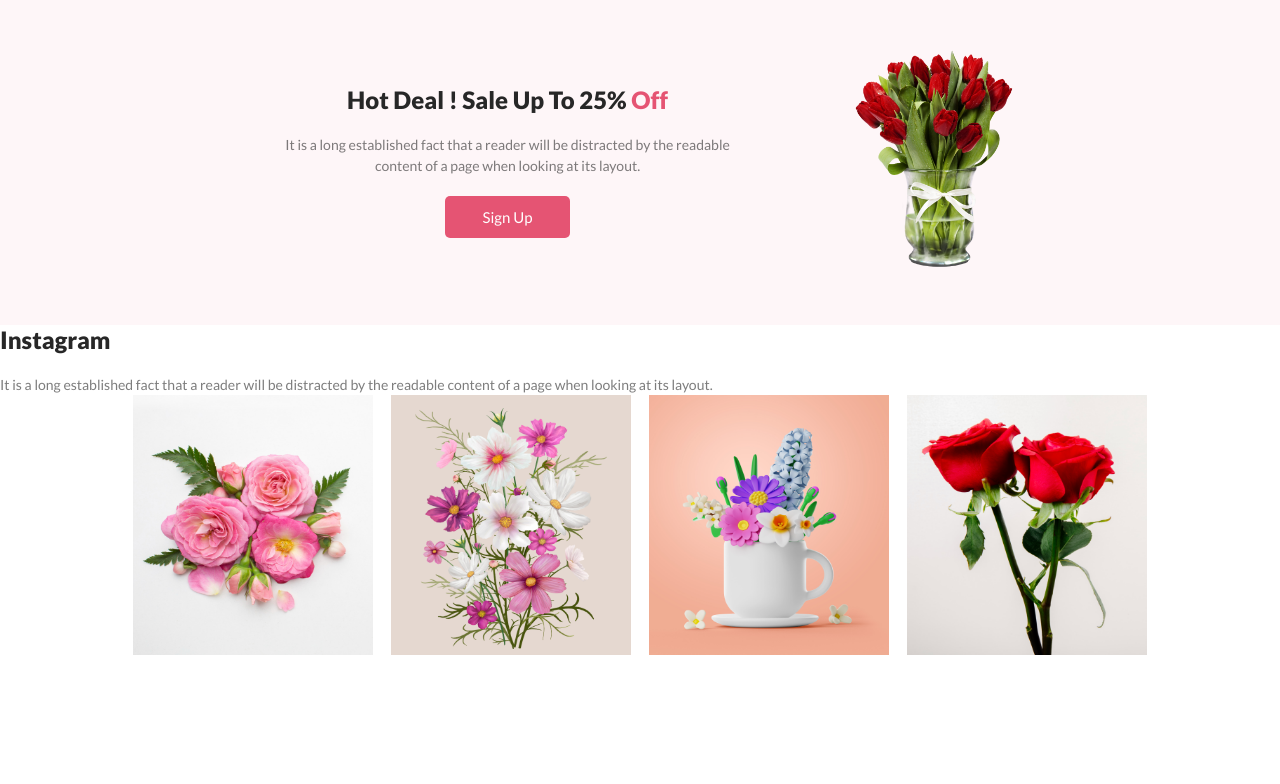
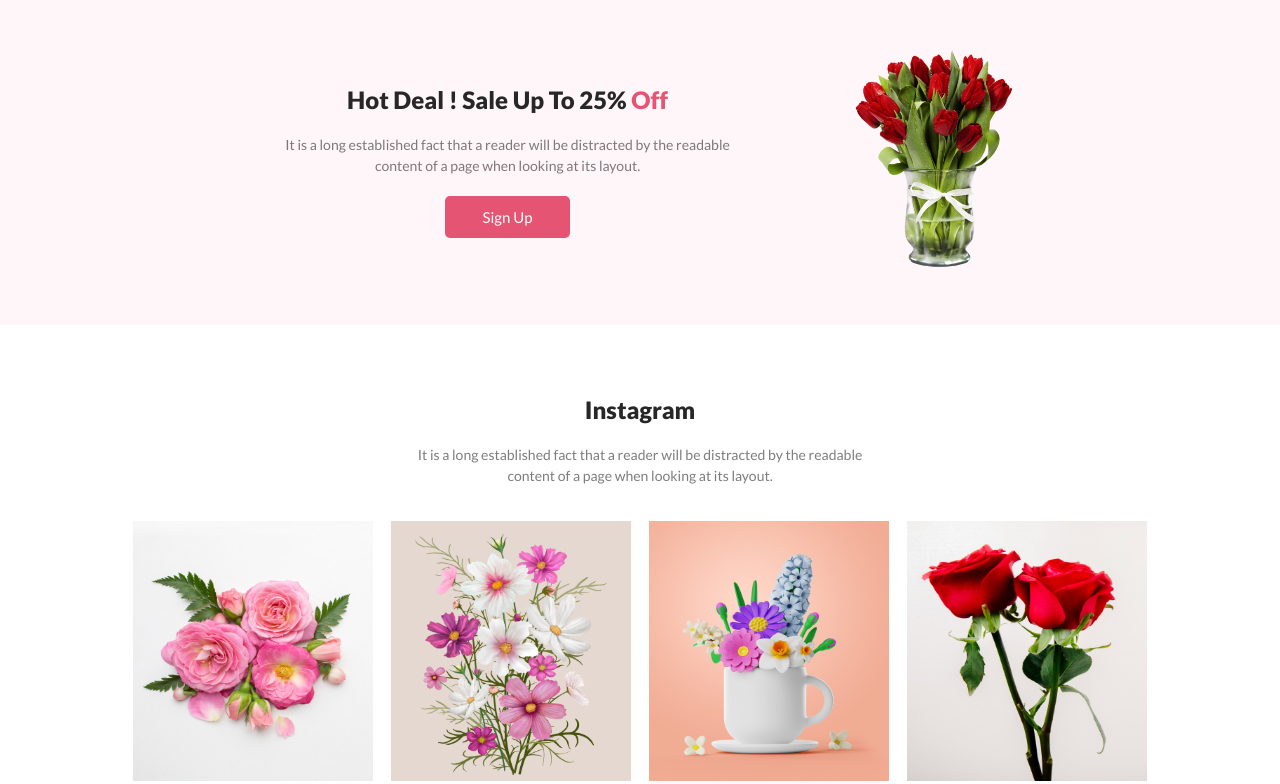
Before and after one commit to OMI786I/Assignment_1_Flower_Shop, a plain HTML site: page index.html in a window 1280 px wide. Shown: the part 1351-2135 px from the top of the page. Before the commit the page ends 2009 px from the top, so only its background shows below. Drawn offline with Linux system fonts and the light colour scheme.

Commit message:
done with instagram part

```diff
--- a/index.html
+++ b/index.html
@@ -93,7 +93,7 @@
       <section class="instagram-section">
         <div class="instagram-top">
           <h2 class="title">Instagram</h2>
-          <p class="description">
+          <p class="description insta-descrip">
             It is a long established fact that a reader will be distracted by
             the readable content of a page when looking at its layout.
           </p>
--- a/style.css
+++ b/style.css
@@ -132,3 +132,14 @@ header {
   height: 260px;
   width: 240px;
 }
+
+.instagram-section {
+  text-align: center;
+  margin-top: 70px;
+}
+
+.insta-descrip {
+  width: 35%;
+  margin: auto;
+  margin-bottom: 35px;
+}
```
